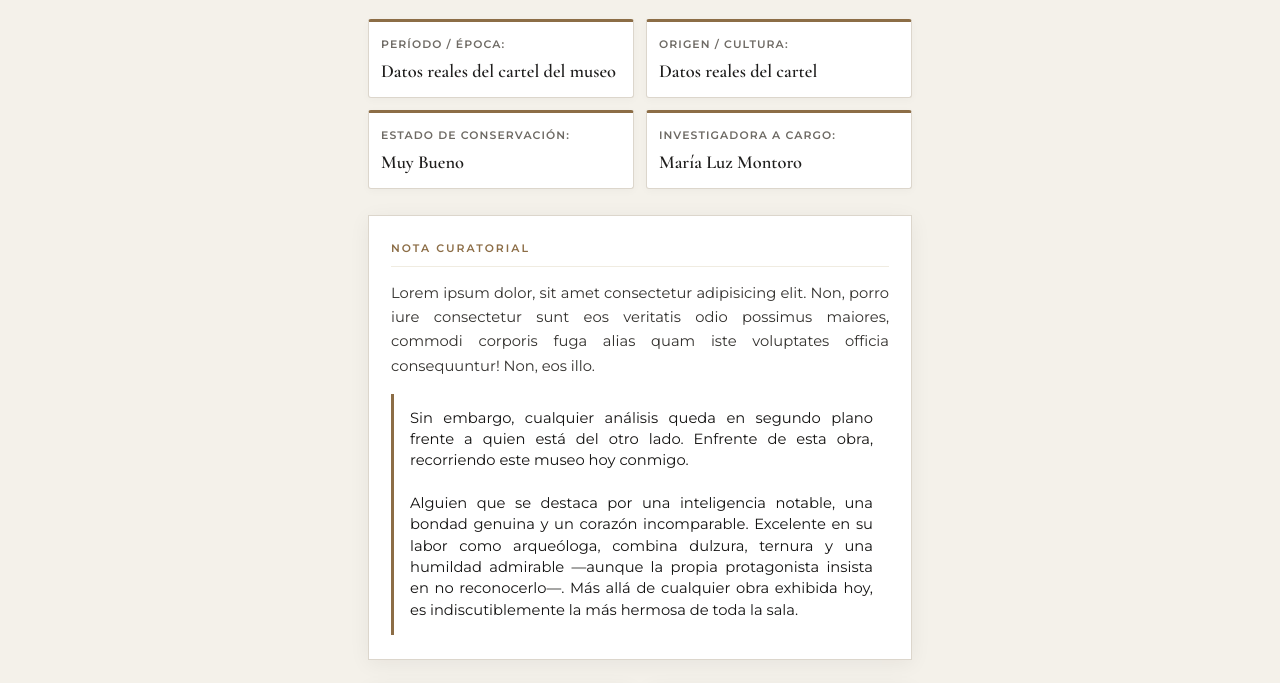
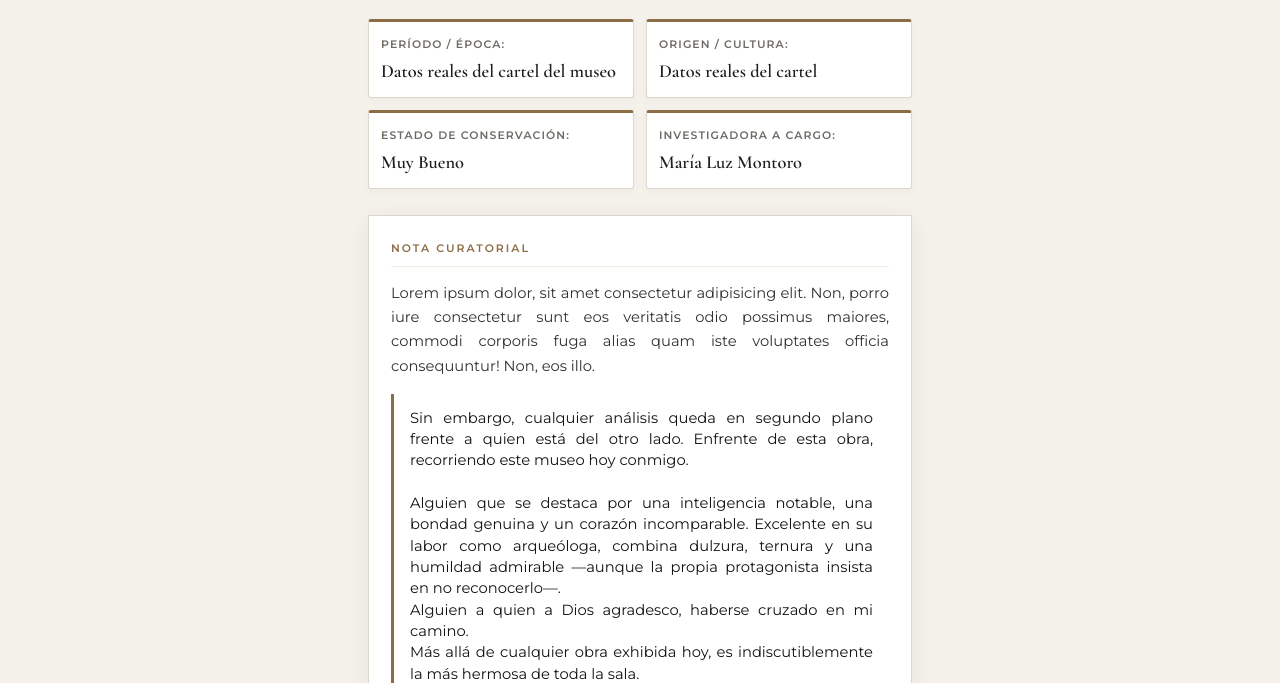
Before and after one commit to JoseSantiagoVillalba/archivo-museo-mendoza, a plain HTML site: page index.html in a window 1280 px wide. Shown: the part 580-1263 px from the top of the page. Drawn offline with nearby package versions, Linux system fonts and the light colour scheme.

Commit message:
Cambio declaracion LUZ

```diff
--- a/index.html
+++ b/index.html
@@ -47,12 +47,12 @@
 
         <div class="description">
             <p>
-                Lorem ipsum dolor, sit amet consectetur adipisicing elit. Non, porro iure consectetur sunt eos veritatis odio possimus maiores, commodi corporis fuga alias quam iste voluptates officia consequuntur! Non, eos illo.            </p>
-
+                Lorem ipsum dolor, sit amet consectetur adipisicing elit. Non, porro iure consectetur sunt eos veritatis odio possimus maiores, commodi corporis fuga alias quam iste voluptates officia consequuntur! Non, eos illo.</p>
             <p>
                 Sin embargo, cualquier análisis queda en segundo plano frente a quien está del otro lado. Enfrente de esta obra, recorriendo este museo hoy conmigo. <br><br>
                 Alguien que se destaca por una inteligencia notable, una bondad genuina y un corazón incomparable. Excelente en su labor como arqueóloga,
-                combina dulzura, ternura y una humildad admirable —aunque la propia protagonista insista en no reconocerlo—.
+                combina dulzura, ternura y una humildad admirable —aunque la propia protagonista insista en no reconocerlo—.<br>
+                Alguien a quien a Dios agradesco, haberse cruzado en mi camino.<br>
                 Más allá de cualquier obra exhibida hoy, es indiscutiblemente la más hermosa de toda la sala.
             </p>
         </div>
```
